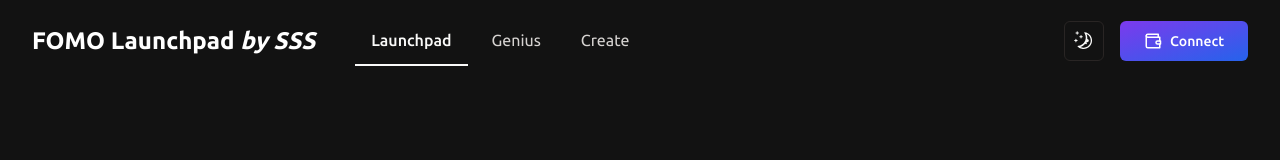
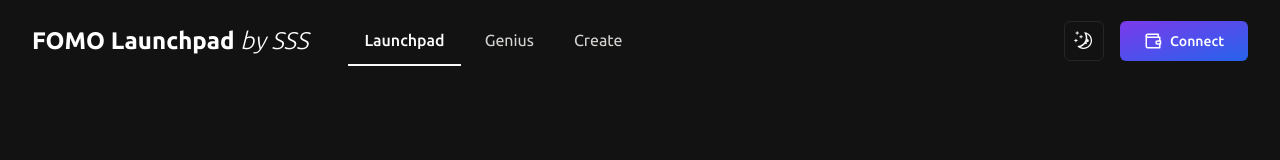
Before and after one commit to chloecombi/nft-launchpad1, a Next.js app: page / in a window 1280 px wide. Shown: the top 160 px of the page. Built offline with nearby package versions, Linux system fonts and the light colour scheme.

Commit message:
Update Navbar.tsx

```diff
--- a/src/components/Navbar.tsx
+++ b/src/components/Navbar.tsx
@@ -35,7 +35,7 @@ const Navbar: React.FC = () => {
             href="/"
             aria-label="FOMO_LAUNCHPAD"
           >
-            FOMO Launchpad <span className="font-semibold italic">by SSS</span>
+            FOMO Launchpad <span className="font-thin italic">by SSS</span>
           </Link>
           <div className="gap-2 ml-10 hidden lg:flex">
             {data.map((item, index) => (
```
